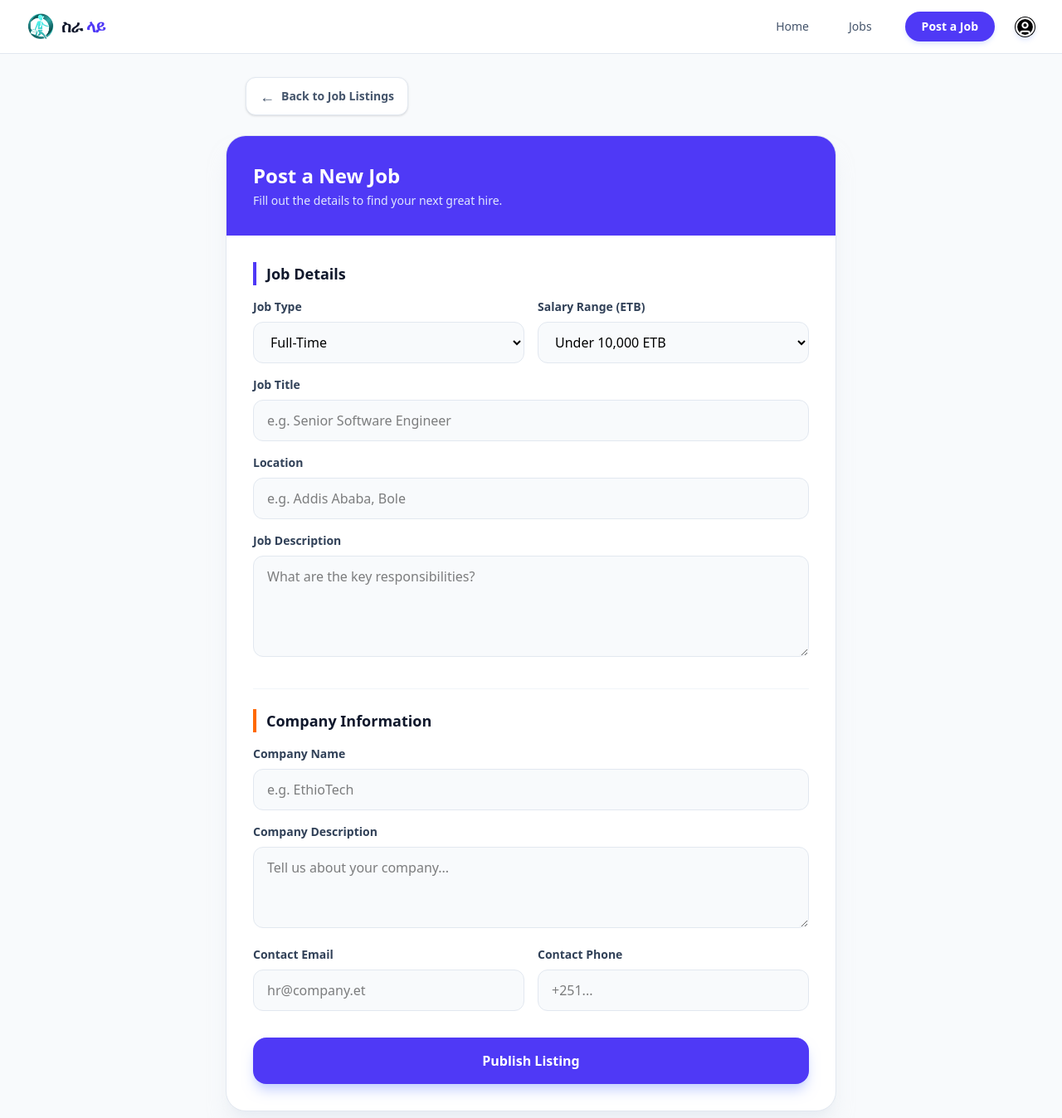
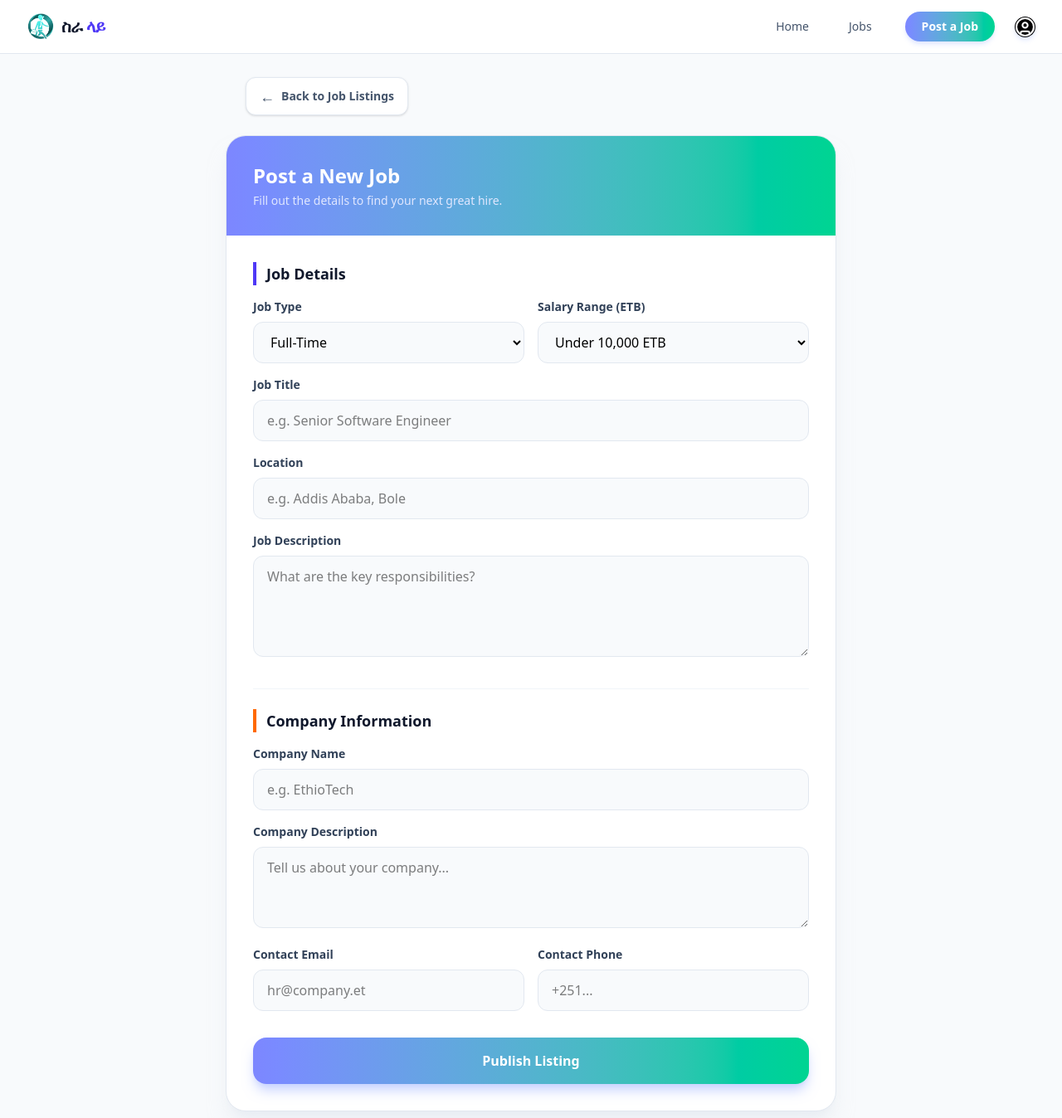
Before and after one commit to solarios777/sra_, a Vue app: page /jobs/add in a window 1280 px wide. Shown: the whole page at 83% size. Built offline with nearby package versions, Linux system fonts and the light colour scheme; no server answers.

Commit message:
buttons bg changed

```diff
--- a/src/components/HeroSec.vue
+++ b/src/components/HeroSec.vue
@@ -33,7 +33,7 @@ const props = withDefaults(defineProps<Props>(), {
         </p>
 
         <div class="mt-10 flex flex-wrap justify-center gap-4">
-          <button class="px-8 py-3 bg-indigo-600 hover:bg-indigo-500 text-white font-bold rounded-xl transition-all shadow-lg shadow-indigo-500/20 active:scale-95">
+          <button class="px-8 py-3 bg-gradient-to-r from-indigo-400 to-emerald-400 hover:bg-indigo-500 text-white font-bold rounded-xl transition-all shadow-lg shadow-indigo-500/20 active:scale-95">
             Get Started
           </button>
           <button class="px-8 py-3 bg-white/5 hover:bg-white/10 text-white font-bold rounded-xl border border-white/10 transition-all backdrop-blur-sm">
--- a/src/components/HomeCards.vue
+++ b/src/components/HomeCards.vue
@@ -16,7 +16,7 @@ import Card from './CardCom.vue';
             </p>
             <RouterLink
               to="/jobs"
-              class="mt-auto inline-flex items-center justify-center w-fit px-6 py-2.5 bg-indigo-600 text-white font-semibold rounded-xl hover:bg-indigo-700 transition-colors shadow-lg shadow-indigo-100"
+              class="mt-auto inline-flex items-center justify-center w-fit px-6 py-2.5 bg-gradient-to-r from-indigo-400 to-emerald-400 text-white font-semibold rounded-xl hover:bg-indigo-700 transition-colors shadow-lg shadow-indigo-100"
             >
               Explore All Jobs
             </RouterLink>
@@ -30,7 +30,7 @@ import Card from './CardCom.vue';
             </p>
             <RouterLink
               to="/jobs/add"
-              class="mt-auto inline-flex items-center justify-center w-fit px-6 py-2.5 bg-emerald-600 text-white font-semibold rounded-xl hover:bg-emerald-700 transition-colors shadow-lg shadow-emerald-100"
+              class="mt-auto inline-flex items-center justify-center w-fit px-6 py-2.5 bg-gradient-to-r from-indigo-400 to-emerald-400 text-white font-semibold rounded-xl hover:bg-emerald-700 transition-colors shadow-lg shadow-emerald-100"
             >
               Post an Opening
             </RouterLink>
--- a/src/components/JobActions.vue
+++ b/src/components/JobActions.vue
@@ -33,7 +33,7 @@ const handleDelete = async () => {
     <div class="space-y-3">
       <RouterLink
         :to="`/jobs/edit/${jobId}`"
-        class="block w-full text-center py-3 bg-indigo-600 text-white font-bold rounded-xl hover:bg-indigo-700 transition-all shadow-lg shadow-indigo-100 active:scale-95"
+        class="block w-full text-center py-3 bg-gradient-to-r from-indigo-400 to-emerald-400 text-white font-bold rounded-xl hover:bg-indigo-700 transition-all shadow-lg shadow-indigo-100 active:scale-95"
       >
         Edit Job
       </RouterLink>
--- a/src/components/JobListing.vue
+++ b/src/components/JobListing.vue
@@ -67,7 +67,7 @@ const truncatedDescription = computed(() => {
 
       <RouterLink
         :to="'/jobs/' + job.id"
-        class="block w-full text-center py-2.5 bg-slate-900 text-white font-medium rounded-xl hover:bg-indigo-600 transition-all active:scale-95"
+        class="block w-full text-center py-2.5 bg-slate-900 text-white font-medium rounded-xl hover:bg-gradient-to-r from-indigo-400 to-emerald-400 transition-all active:scale-95"
       >
         View Details
       </RouterLink>
--- a/src/components/JobListings.vue
+++ b/src/components/JobListings.vue
@@ -116,7 +116,7 @@ onUnmounted(() => {
         <div v-if="showButton && state.jobs.length > 0" class="mt-16 text-center">
           <RouterLink
             to="/jobs"
-            class="inline-block px-10 py-4 bg-white border-2 border-slate-900 text-slate-900 font-bold rounded-2xl hover:bg-slate-900 hover:text-white transition-all duration-300 shadow-xl shadow-slate-200 active:scale-95"
+            class="inline-block px-10 py-4 bg-gradient-to-r from-indigo-400 to-emerald-400  text-slate-900 font-bold rounded-2xl hover:bg-slate-900 hover:text-white transition-all duration-300 shadow-xl shadow-slate-200 active:scale-95"
           >
             View All Current Openings
           </RouterLink>
--- a/src/components/NavBar.vue
+++ b/src/components/NavBar.vue
@@ -55,7 +55,7 @@ const isActiveLink = (routePath: string): boolean => {
 
           <RouterLink
             to="/jobs/add"
-            class="ml-2 rounded-full bg-indigo-600 px-5 py-2 text-sm font-semibold text-white shadow-md shadow-indigo-100 transition-all hover:bg-indigo-700 hover:shadow-lg active:scale-95"
+            class="ml-2 rounded-full bg-gradient-to-r from-indigo-400 to-emerald-400 px-5 py-2 text-sm font-semibold text-white shadow-md shadow-indigo-100 transition-all hover:bg-indigo-700 hover:shadow-lg active:scale-95"
           >
             Post a Job
           </RouterLink>
--- a/src/views/AddJobView.vue
+++ b/src/views/AddJobView.vue
@@ -78,7 +78,7 @@ const handleSubmit = async () => {
       <BackButton />
 
       <div class="bg-white rounded-3xl border border-slate-200 shadow-xl shadow-slate-200/50 overflow-hidden">
-        <div class="bg-indigo-600 p-8 text-white">
+        <div class="bg-gradient-to-r from-indigo-400 to-emerald-400 p-8 text-white">
           <h2 class="text-2xl font-black">Post a New Job</h2>
           <p class="text-indigo-100 text-sm mt-1">Fill out the details to find your next great hire.</p>
         </div>
@@ -153,7 +153,7 @@ const handleSubmit = async () => {
           <button
             type="submit"
             :disabled="state.isSubmitting"
-            class="w-full bg-indigo-600 text-white font-black py-4 rounded-2xl hover:bg-indigo-700 transition-all shadow-lg shadow-indigo-200 disabled:opacity-50 active:scale-[0.98]"
+            class="w-full bg-gradient-to-r from-indigo-400 to-emerald-400 text-white font-black py-4 rounded-2xl hover:bg-indigo-700 transition-all shadow-lg shadow-indigo-200 disabled:opacity-50 active:scale-[0.98]"
           >
             {{ state.isSubmitting ? 'Posting Job...' : 'Publish Listing' }}
           </button>
--- a/src/views/AuthView.vue
+++ b/src/views/AuthView.vue
@@ -119,7 +119,7 @@ const handleAuth = async () => {
       </div>
 
       <div
-        class="absolute left-0 w-full md:w-1/2 h-[25%] md:h-full bg-[#3b82f6] transition-all duration-[800ms] ease-in-out z-20 flex items-center justify-center p-6 text-white text-center"
+        class="absolute left-0 w-full md:w-1/2 h-[25%] md:h-full bg-gradient-to-r from-indigo-400 to-emerald-400 transition-all duration-[800ms] ease-in-out z-20 flex items-center justify-center p-6 text-white text-center"
         :class="[
           isLogin
             ? 'top-0 md:translate-x-0 rounded-b-[40px] md:rounded-b-none md:rounded-r-[150px]'
--- a/src/views/EditJobView.vue
+++ b/src/views/EditJobView.vue
@@ -115,7 +115,7 @@ const handleSubmit = async () => {
     <p class="mt-4 text-slate-500 font-medium animate-pulse">Loading opportunities...</p>
   </div>
       <div v-else class="bg-white rounded-3xl border border-slate-200 shadow-xl shadow-slate-200/50 overflow-hidden">
-        <div class="bg-slate-900 p-8 text-white">
+        <div class="bg-gradient-to-r from-indigo-400 to-emerald-400 p-8 text-white">
           <h2 class="text-2xl font-black">Edit Listing</h2>
           <p class="text-slate-400 text-sm mt-1">Update the details for your job post</p>
         </div>
@@ -190,7 +190,7 @@ const handleSubmit = async () => {
           <button
             type="submit"
             :disabled="state.isUpdating"
-            class="w-full bg-indigo-600 text-white font-black py-4 rounded-2xl hover:bg-indigo-700 transition-all shadow-lg shadow-indigo-200 disabled:opacity-50 active:scale-[0.98]"
+            class="w-full bg-gradient-to-r from-indigo-400 to-emerald-400 text-white font-black py-4 rounded-2xl hover:bg-indigo-700 transition-all shadow-lg shadow-indigo-200 disabled:opacity-50 active:scale-[0.98]"
           >
             {{ state.isUpdating ? 'Saving Changes...' : 'Save Job Details' }}
           </button>
```
